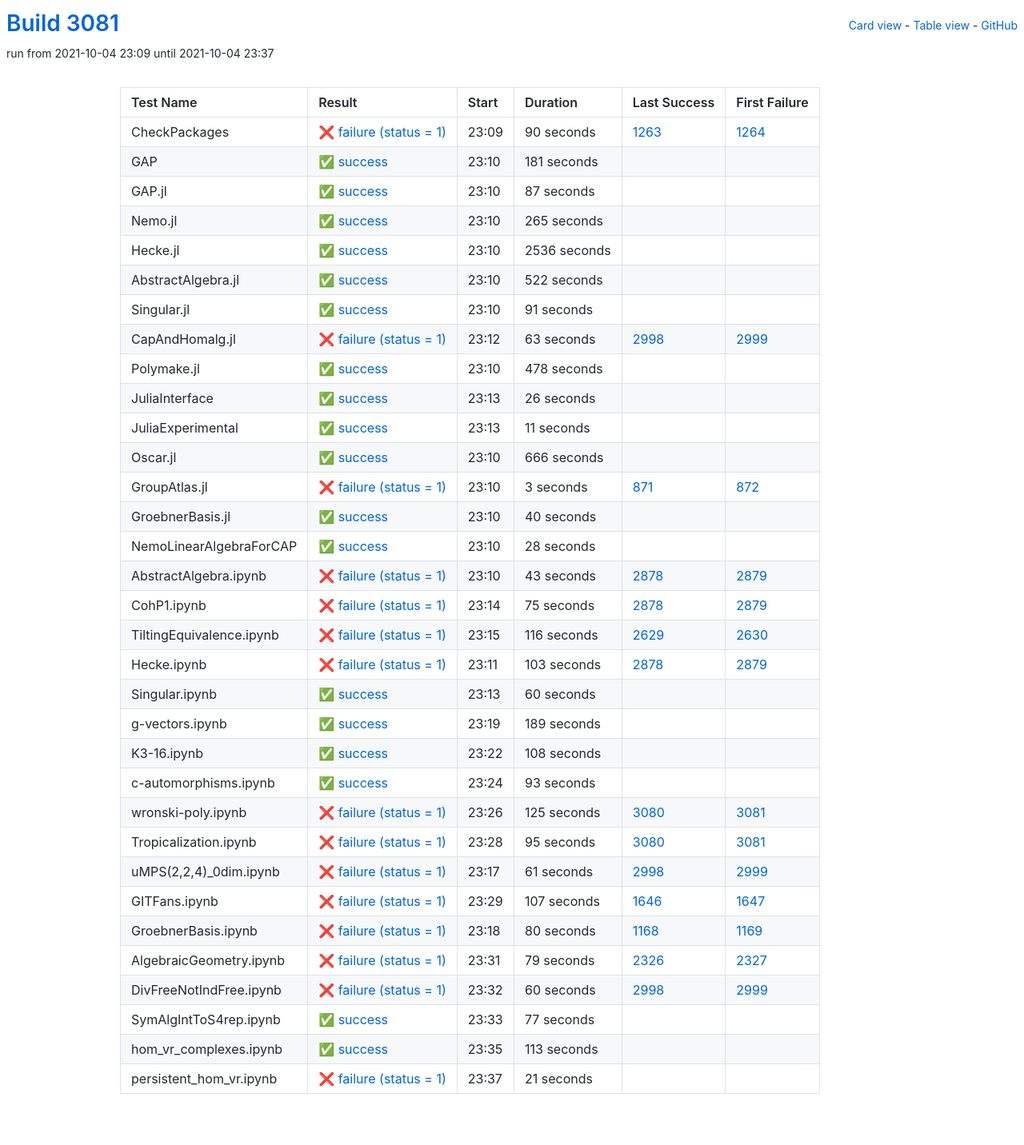
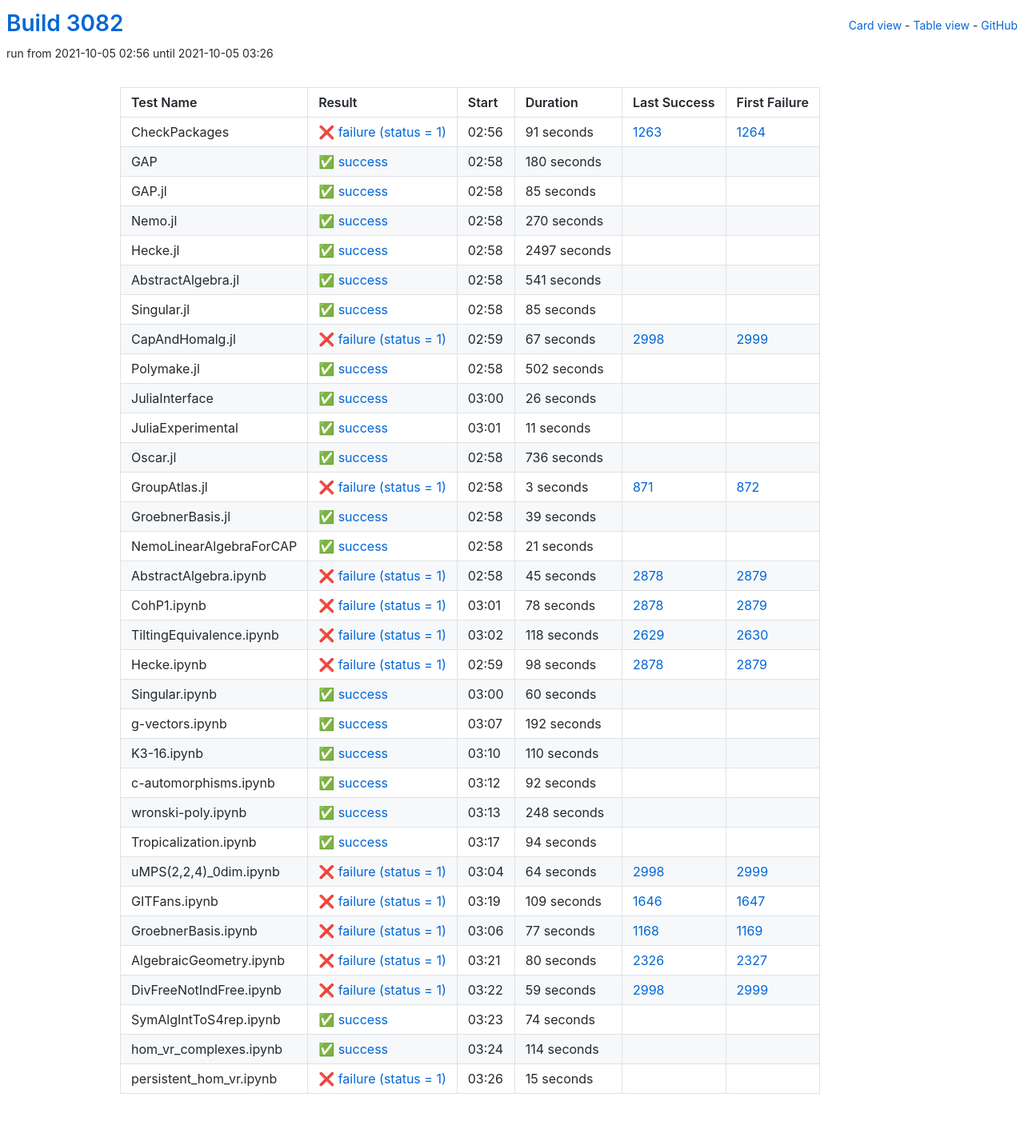
Before and after one commit to oscar-system/oscar-ci-status-stable, a Jekyll site: the page built from table.html, in a window 1280 px wide. Shown: the whole page at 80% size. Built offline with Jekyll 4.4.1, drawn with Linux system fonts in a browser that asks for light colours.

Commit message:
Build #3082

```diff
--- a/_data/ci.yml
+++ b/_data/ci.yml
@@ -1,6 +1,6 @@
 ---
-build: 3081
-build_url: https://oscarci.mathematik.uni-kl.de/job/oscar-stable/3081/
+build: 3082
+build_url: https://oscarci.mathematik.uni-kl.de/job/oscar-stable/3082/
 job: oscar-stable
 organization: oscar-system
 repo: oscar-ci-status-stable
@@ -8,116 +8,116 @@ repourl: https://github.com/oscar-system/oscar-ci-status-stable
 tests:
 - name: CheckPackages
   id: checkpackages
-  log: https://oscarci.mathematik.uni-kl.de/job/oscar-stable/3081/artifact/logs/build-3081/CheckPackages.log
-  start: 2021-10-04 23:09
+  log: https://oscarci.mathematik.uni-kl.de/job/oscar-stable/3082/artifact/logs/build-3082/CheckPackages.log
+  start: 2021-10-05 02:56
   success: false
   exitcode: 1
   status: failure
-  duration: 90
+  duration: 91
   last_success: 1263
   last_success_url: https://oscarci.mathematik.uni-kl.de/job/oscar-stable/1263/
   first_failure: 1264
   first_failure_url: https://oscarci.mathematik.uni-kl.de/job/oscar-stable/1264/
 - name: GAP
   id: gap
-  log: https://oscarci.mathematik.uni-kl.de/job/oscar-stable/3081/artifact/logs/build-3081/GAP.log
-  start: 2021-10-04 23:10
+  log: https://oscarci.mathematik.uni-kl.de/job/oscar-stable/3082/artifact/logs/build-3082/GAP.log
+  start: 2021-10-05 02:58
   success: true
   exitcode: 0
   status: success
-  duration: 181
+  duration: 180
   last_success: false
   last_success_url:
   first_failure: false
   first_failure_url:
 - name: GAP.jl
   id: gap-jl
-  log: https://oscarci.mathematik.uni-kl.de/job/oscar-stable/3081/artifact/logs/build-3081/GAP.jl.log
-  start: 2021-10-04 23:10
+  log: https://oscarci.mathematik.uni-kl.de/job/oscar-stable/3082/artifact/logs/build-3082/GAP.jl.log
+  start: 2021-10-05 02:58
   success: true
   exitcode: 0
   status: success
-  duration: 87
+  duration: 85
   last_success: false
   last_success_url:
   first_failure: false
   first_failure_url:
 - name: Nemo.jl
   id: nemo-jl
-  log: https://oscarci.mathematik.uni-kl.de/job/oscar-stable/3081/artifact/logs/build-3081/Nemo.jl.log
-  start: 2021-10-04 23:10
+  log: https://oscarci.mathematik.uni-kl.de/job/oscar-stable/3082/artifact/logs/build-3082/Nemo.jl.log
+  start: 2021-10-05 02:58
   success: true
   exitcode: 0
   status: success
-  duration: 265
+  duration: 270
   last_success: false
   last_success_url:
   first_failure: false
   first_failure_url:
 - name: Hecke.jl
   id: hecke-jl
-  log: https://oscarci.mathematik.uni-kl.de/job/oscar-stable/3081/artifact/logs/build-3081/Hecke.jl.log
-  start: 2021-10-04 23:10
+  log: https://oscarci.mathematik.uni-kl.de/job/oscar-stable/3082/artifact/logs/build-3082/Hecke.jl.log
+  start: 2021-10-05 02:58
   success: true
   exitcode: 0
   status: success
-  duration: 2536
+  duration: 2497
   last_success: false
   last_success_url:
   first_failure: false
   first_failure_url:
 - name: AbstractAlgebra.jl
   id: abstractalgebra-jl
-  log: https://oscarci.mathematik.uni-kl.de/job/oscar-stable/3081/artifact/logs/build-3081/AbstractAlgebra.jl.log
-  start: 2021-10-04 23:10
+  log: https://oscarci.mathematik.uni-kl.de/job/oscar-stable/3082/artifact/logs/build-3082/AbstractAlgebra.jl.log
+  start: 2021-10-05 02:58
   success: true
   exitcode: 0
   status: success
-  duration: 522
+  duration: 541
   last_success: false
   last_success_url:
   first_failure: false
   first_failure_url:
 - name: Singular.jl
   id: singular-jl
-  log: https://oscarci.mathematik.uni-kl.de/job/oscar-stable/3081/artifact/logs/build-3081/Singular.jl.log
-  start: 2021-10-04 23:10
+  log: https://oscarci.mathematik.uni-kl.de/job/oscar-stable/3082/artifact/logs/build-3082/Singular.jl.log
+  start: 2021-10-05 02:58
   success: true
   exitcode: 0
   status: success
-  duration: 91
+  duration: 85
   last_success: false
   last_success_url:
   first_failure: false
   first_failure_url:
 - name: CapAndHomalg.jl
   id: capandhomalg-jl
-  log: https://oscarci.mathematik.uni-kl.de/job/oscar-stable/3081/artifact/logs/build-3081/CapAndHomalg.jl.log
-  start: 2021-10-04 23:12
+  log: https://oscarci.mathematik.uni-kl.de/job/oscar-stable/3082/artifact/logs/build-3082/CapAndHomalg.jl.log
+  start: 2021-10-05 02:59
   success: false
   exitcode: 1
   status: failure
-  duration: 63
+  duration: 67
   last_success: 2998
   last_success_url: https://oscarci.mathematik.uni-kl.de/job/oscar-stable/2998/
   first_failure: 2999
   first_failure_url: https://oscarci.mathematik.uni-kl.de/job/oscar-stable/2999/
 - name: Polymake.jl
   id: polymake-jl
-  log: https://oscarci.mathematik.uni-kl.de/job/oscar-stable/3081/artifact/logs/build-3081/Polymake.jl.log
-  start: 2021-10-04 23:10
+  log: https://oscarci.mathematik.uni-kl.de/job/oscar-stable/3082/artifact/logs/build-3082/Polymake.jl.log
+  start: 2021-10-05 02:58
   success: true
   exitcode: 0
   status: success
-  duration: 478
+  duration: 502
   last_success: false
   last_success_url:
   first_failure: false
   first_failure_url:
 - name: JuliaInterface
   id: juliainterface
-  log: https://oscarci.mathematik.uni-kl.de/job/oscar-stable/3081/artifact/logs/build-3081/JuliaInterface.log
-  start: 2021-10-04 23:13
+  log: https://oscarci.mathematik.uni-kl.de/job/oscar-stable/3082/artifact/logs/build-3082/JuliaInterface.log
+  start: 2021-10-05 03:00
   success: true
   exitcode: 0
   status: success
@@ -128,8 +128,8 @@ tests:
   first_failure_url:
 - name: JuliaExperimental
   id: juliaexperimental
-  log: https://oscarci.mathematik.uni-kl.de/job/oscar-stable/3081/artifact/logs/build-3081/JuliaExperimental.log
-  start: 2021-10-04 23:13
+  log: https://oscarci.mathematik.uni-kl.de/job/oscar-stable/3082/artifact/logs/build-3082/JuliaExperimental.log
+  start: 2021-10-05 03:01
   success: true
   exitcode: 0
   status: success
@@ -140,20 +140,20 @@ tests:
   first_failure_url:
 - name: Oscar.jl
   id: oscar-jl
-  log: https://oscarci.mathematik.uni-kl.de/job/oscar-stable/3081/artifact/logs/build-3081/Oscar.jl.log
-  start: 2021-10-04 23:10
+  log: https://oscarci.mathematik.uni-kl.de/job/oscar-stable/3082/artifact/logs/build-3082/Oscar.jl.log
+  start: 2021-10-05 02:58
   success: true
   exitcode: 0
   status: success
-  duration: 666
+  duration: 736
   last_success: false
   last_success_url:
   first_failure: false
   first_failure_url:
 - name: GroupAtlas.jl
   id: groupatlas-jl
-  log: https://oscarci.mathematik.uni-kl.de/job/oscar-stable/3081/artifact/logs/build-3081/GroupAtlas.jl.log
-  start: 2021-10-04 23:10
+  log: https://oscarci.mathematik.uni-kl.de/job/oscar-stable/3082/artifact/logs/build-3082/GroupAtlas.jl.log
+  start: 2021-10-05 02:58
   success: false
   exitcode: 1
   status: failure
@@ -164,80 +164,80 @@ tests:
   first_failure_url: https://oscarci.mathematik.uni-kl.de/job/oscar-stable/872/
 - name: GroebnerBasis.jl
   id: groebnerbasis-jl
-  log: https://oscarci.mathematik.uni-kl.de/job/oscar-stable/3081/artifact/logs/build-3081/GroebnerBasis.jl.log
-  start: 2021-10-04 23:10
+  log: https://oscarci.mathematik.uni-kl.de/job/oscar-stable/3082/artifact/logs/build-3082/GroebnerBasis.jl.log
+  start: 2021-10-05 02:58
   success: true
   exitcode: 0
   status: success
-  duration: 40
+  duration: 39
   last_success: false
   last_success_url:
   first_failure: false
   first_failure_url:
 - name: NemoLinearAlgebraForCAP
   id: nemolinearalgebraforcap
-  log: https://oscarci.mathematik.uni-kl.de/job/oscar-stable/3081/artifact/logs/build-3081/NemoLinearAlgebraForCAP.log
-  start: 2021-10-04 23:10
+  log: https://oscarci.mathematik.uni-kl.de/job/oscar-stable/3082/artifact/logs/build-3082/NemoLinearAlgebraForCAP.log
+  start: 2021-10-05 02:58
   success: true
   exitcode: 0
   status: success
-  duration: 28
+  duration: 21
   last_success: false
   last_success_url:
   first_failure: false
   first_failure_url:
 - name: AbstractAlgebra.ipynb
   id: abstractalgebra-ipynb
-  log: https://oscarci.mathematik.uni-kl.de/job/oscar-stable/3081/artifact/logs/build-3081/AbstractAlgebra.ipynb.log
-  start: 2021-10-04 23:10
+  log: https://oscarci.mathematik.uni-kl.de/job/oscar-stable/3082/artifact/logs/build-3082/AbstractAlgebra.ipynb.log
+  start: 2021-10-05 02:58
   success: false
   exitcode: 1
   status: failure
-  duration: 43
+  duration: 45
   last_success: 2878
   last_success_url: https://oscarci.mathematik.uni-kl.de/job/oscar-stable/2878/
   first_failure: 2879
   first_failure_url: https://oscarci.mathematik.uni-kl.de/job/oscar-stable/2879/
 - name: CohP1.ipynb
   id: cohp1-ipynb
-  log: https://oscarci.mathematik.uni-kl.de/job/oscar-stable/3081/artifact/logs/build-3081/CohP1.ipynb.log
-  start: 2021-10-04 23:14
+  log: https://oscarci.mathematik.uni-kl.de/job/oscar-stable/3082/artifact/logs/build-3082/CohP1.ipynb.log
+  start: 2021-10-05 03:01
   success: false
   exitcode: 1
   status: failure
-  duration: 75
+  duration: 78
   last_success: 2878
   last_success_url: https://oscarci.mathematik.uni-kl.de/job/oscar-stable/2878/
   first_failure: 2879
   first_failure_url: https://oscarci.mathematik.uni-kl.de/job/oscar-stable/2879/
 - name: TiltingEquivalence.ipynb
   id: tiltingequivalence-ipynb
-  log: https://oscarci.mathematik.uni-kl.de/job/oscar-stable/3081/artifact/logs/build-3081/TiltingEquivalence.ipynb.log
-  start: 2021-10-04 23:15
+  log: https://oscarci.mathematik.uni-kl.de/job/oscar-stable/3082/artifact/logs/build-3082/TiltingEquivalence.ipynb.log
+  start: 2021-10-05 03:02
   success: false
   exitcode: 1
   status: failure
-  duration: 116
+  duration: 118
   last_success: 2629
   last_success_url: https://oscarci.mathematik.uni-kl.de/job/oscar-stable/2629/
   first_failure: 2630
   first_failure_url: https://oscarci.mathematik.uni-kl.de/job/oscar-stable/2630/
 - name: Hecke.ipynb
   id: hecke-ipynb
-  log: https://oscarci.mathematik.uni-kl.de/job/oscar-stable/3081/artifact/logs/build-3081/Hecke.ipynb.log
-  start: 2021-10-04 23:11
+  log: https://oscarci.mathematik.uni-kl.de/job/oscar-stable/3082/artifact/logs/build-3082/Hecke.ipynb.log
+  start: 2021-10-05 02:59
   success: false
   exitcode: 1
   status: failure
-  duration: 103
+  duration: 98
   last_success: 2878
   last_success_url: https://oscarci.mathematik.uni-kl.de/job/oscar-stable/2878/
   first_failure: 2879
   first_failure_url: https://oscarci.mathematik.uni-kl.de/job/oscar-stable/2879/
 - name: Singular.ipynb
   id: singular-ipynb
-  log: https://oscarci.mathematik.uni-kl.de/job/oscar-stable/3081/artifact/logs/build-3081/Singular.ipynb.log
-  start: 2021-10-04 23:13
+  log: https://oscarci.mathematik.uni-kl.de/job/oscar-stable/3082/artifact/logs/build-3082/Singular.ipynb.log
+  start: 2021-10-05 03:00
   success: true
   exitcode: 0
   status: success
@@ -248,156 +248,156 @@ tests:
   first_failure_url:
 - name: g-vectors.ipynb
   id: g-vectors-ipynb
-  log: https://oscarci.mathematik.uni-kl.de/job/oscar-stable/3081/artifact/logs/build-3081/g-vectors.ipynb.log
-  start: 2021-10-04 23:19
+  log: https://oscarci.mathematik.uni-kl.de/job/oscar-stable/3082/artifact/logs/build-3082/g-vectors.ipynb.log
+  start: 2021-10-05 03:07
   success: true
   exitcode: 0
   status: success
-  duration: 189
+  duration: 192
   last_success: false
   last_success_url:
   first_failure: false
   first_failure_url:
 - name: K3-16.ipynb
   id: k3-16-ipynb
-  log: https://oscarci.mathematik.uni-kl.de/job/oscar-stable/3081/artifact/logs/build-3081/K3-16.ipynb.log
-  start: 2021-10-04 23:22
+  log: https://oscarci.mathematik.uni-kl.de/job/oscar-stable/3082/artifact/logs/build-3082/K3-16.ipynb.log
+  start: 2021-10-05 03:10
   success: true
   exitcode: 0
   status: success
-  duration: 108
+  duration: 110
   last_success: false
   last_success_url:
   first_failure: false
   first_failure_url:
 - name: c-automorphisms.ipynb
   id: c-automorphisms-ipynb
-  log: https://oscarci.mathematik.uni-kl.de/job/oscar-stable/3081/artifact/logs/build-3081/c-automorphisms.ipynb.log
-  start: 2021-10-04 23:24
+  log: https://oscarci.mathematik.uni-kl.de/job/oscar-stable/3082/artifact/logs/build-3082/c-automorphisms.ipynb.log
+  start: 2021-10-05 03:12
   success: true
   exitcode: 0
   status: success
-  duration: 93
+  duration: 92
   last_success: false
   last_success_url:
   first_failure: false
   first_failure_url:
 - name: wronski-poly.ipynb
   id: wronski-poly-ipynb
-  log: https://oscarci.mathematik.uni-kl.de/job/oscar-stable/3081/artifact/logs/build-3081/wronski-poly.ipynb.log
-  start: 2021-10-04 23:26
+  log: https://oscarci.mathematik.uni-kl.de/job/oscar-stable/3082/artifact/logs/build-3082/wronski-poly.ipynb.log
+  start: 2021-10-05 03:13
+  success: true
+  exitcode: 0
+  status: success
+  duration: 248
+  last_success: false
+  last_success_url:
+  first_failure: false
+  first_failure_url:
+- name: Tropicalization.ipynb
+  id: tropicalization-ipynb
+  log: https://oscarci.mathematik.uni-kl.de/job/oscar-stable/3082/artifact/logs/build-3082/Tropicalization.ipynb.log
+  start: 2021-10-05 03:17
+  success: true
+  exitcode: 0
+  status: success
+  duration: 94
+  last_success: false
+  last_success_url:
+  first_failure: false
+  first_failure_url:
+- name: uMPS(2,2,4)_0dim.ipynb
+  id: umps-2-2-4-0dim-ipynb
+  log: https://oscarci.mathematik.uni-kl.de/job/oscar-stable/3082/artifact/logs/build-3082/uMPS-2-2-4-_0dim.ipynb.log
+  start: 2021-10-05 03:04
   success: false
   exitcode: 1
   status: failure
-  duration: 125
-  last_success: 3080
-  last_success_url: https://oscarci.mathematik.uni-kl.de/job/oscar-stable/3080/
-  first_failure: 3081
-  first_failure_url: https://oscarci.mathematik.uni-kl.de/job/oscar-stable/3081/
-- name: Tropicalization.ipynb
-  id: tropicalization-ipynb
-  log: https://oscarci.mathematik.uni-kl.de/job/oscar-stable/3081/artifact/logs/build-3081/Tropicalization.ipynb.log
-  start: 2021-10-04 23:28
-  success: false
-  exitcode: 1
-  status: failure
-  duration: 95
-  last_success: 3080
-  last_success_url: https://oscarci.mathematik.uni-kl.de/job/oscar-stable/3080/
-  first_failure: 3081
-  first_failure_url: https://oscarci.mathematik.uni-kl.de/job/oscar-stable/3081/
-- name: uMPS(2,2,4)_0dim.ipynb
-  id: umps-2-2-4-0dim-ipynb
-  log: https://oscarci.mathematik.uni-kl.de/job/oscar-stable/3081/artifact/logs/build-3081/uMPS-2-2-4-_0dim.ipynb.log
-  start: 2021-10-04 23:17
-  success: false
-  exitcode: 1
-  status: failure
-  duration: 61
+  duration: 64
   last_success: 2998
   last_success_url: https://oscarci.mathematik.uni-kl.de/job/oscar-stable/2998/
   first_failure: 2999
   first_failure_url: https://oscarci.mathematik.uni-kl.de/job/oscar-stable/2999/
 - name: GITFans.ipynb
   id: gitfans-ipynb
-  log: https://oscarci.mathematik.uni-kl.de/job/oscar-stable/3081/artifact/logs/build-3081/GITFans.ipynb.log
-  start: 2021-10-04 23:29
+  log: https://oscarci.mathematik.uni-kl.de/job/oscar-stable/3082/artifact/logs/build-3082/GITFans.ipynb.log
+  start: 2021-10-05 03:19
   success: false
   exitcode: 1
   status: failure
-  duration: 107
+  duration: 109
   last_success: 1646
   last_success_url: https://oscarci.mathematik.uni-kl.de/job/oscar-stable/1646/
   first_failure: 1647
   first_failure_url: https://oscarci.mathematik.uni-kl.de/job/oscar-stable/1647/
 - name: GroebnerBasis.ipynb
   id: groebnerbasis-ipynb
-  log: https://oscarci.mathematik.uni-kl.de/job/oscar-stable/3081/artifact/logs/build-3081/GroebnerBasis.ipynb.log
-  start: 2021-10-04 23:18
+  log: https://oscarci.mathematik.uni-kl.de/job/oscar-stable/3082/artifact/logs/build-3082/GroebnerBasis.ipynb.log
+  start: 2021-10-05 03:06
   success: false
   exitcode: 1
   status: failure
-  duration: 80
+  duration: 77
   last_success: 1168
   last_success_url: https://oscarci.mathematik.uni-kl.de/job/oscar-stable/1168/
   first_failure: 1169
   first_failure_url: https://oscarci.mathematik.uni-kl.de/job/oscar-stable/1169/
 - name: AlgebraicGeometry.ipynb
   id: algebraicgeometry-ipynb
-  log: https://oscarci.mathematik.uni-kl.de/job/oscar-stable/3081/artifact/logs/build-3081/AlgebraicGeometry.ipynb.log
-  start: 2021-10-04 23:31
+  log: https://oscarci.mathematik.uni-kl.de/job/oscar-stable/3082/artifact/logs/build-3082/AlgebraicGeometry.ipynb.log
+  start: 2021-10-05 03:21
   success: false
   exitcode: 1
   status: failure
-  duration: 79
+  duration: 80
   last_success: 2326
   last_success_url: https://oscarci.mathematik.uni-kl.de/job/oscar-stable/2326/
   first_failure: 2327
   first_failure_url: https://oscarci.mathematik.uni-kl.de/job/oscar-stable/2327/
 - name: DivFreeNotIndFree.ipynb
   id: divfreenotindfree-ipynb
-  log: https://oscarci.mathematik.uni-kl.de/job/oscar-stable/3081/artifact/logs/build-3081/DivFreeNotIndFree.ipynb.log
-  start: 2021-10-04 23:32
+  log: https://oscarci.mathematik.uni-kl.de/job/oscar-stable/3082/artifact/logs/build-3082/DivFreeNotIndFree.ipynb.log
+  start: 2021-10-05 03:22
   success: false
   exitcode: 1
   status: failure
-  duration: 60
+  duration: 59
   last_success: 2998
   last_success_url: https://oscarci.mathematik.uni-kl.de/job/oscar-stable/2998/
   first_failure: 2999
   first_failure_url: https://oscarci.mathematik.uni-kl.de/job/oscar-stable/2999/
 - name: SymAlgIntToS4rep.ipynb
   id: symalginttos4rep-ipynb
-  log: https://oscarci.mathematik.uni-kl.de/job/oscar-stable/3081/artifact/logs/build-3081/SymAlgIntToS4rep.ipynb.log
-  start: 2021-10-04 23:33
+  log: https://oscarci.mathematik.uni-kl.de/job/oscar-stable/3082/artifact/logs/build-3082/SymAlgIntToS4rep.ipynb.log
+  start: 2021-10-05 03:23
   success: true
   exitcode: 0
   status: success
-  duration: 77
+  duration: 74
   last_success: false
   last_success_url:
   first_failure: false
   first_failure_url:
 - name: hom_vr_complexes.ipynb
   id: hom-vr-complexes-ipynb
-  log: https://oscarci.mathematik.uni-kl.de/job/oscar-stable/3081/artifact/logs/build-3081/hom_vr_complexes.ipynb.log
-  start: 2021-10-04 23:35
+  log: https://oscarci.mathematik.uni-kl.de/job/oscar-stable/3082/artifact/logs/build-3082/hom_vr_complexes.ipynb.log
+  start: 2021-10-05 03:24
   success: true
   exitcode: 0
   status: success
-  duration: 113
+  duration: 114
   last_success: false
   last_success_url:
   first_failure: false
   first_failure_url:
 - name: persistent_hom_vr.ipynb
   id: persistent-hom-vr-ipynb
-  log: https://oscarci.mathematik.uni-kl.de/job/oscar-stable/3081/artifact/logs/build-3081/persistent_hom_vr.ipynb.log
-  start: 2021-10-04 23:37
+  log: https://oscarci.mathematik.uni-kl.de/job/oscar-stable/3082/artifact/logs/build-3082/persistent_hom_vr.ipynb.log
+  start: 2021-10-05 03:26
   success: false
   exitcode: 1
   status: failure
-  duration: 21
+  duration: 15
   last_success: false
   last_success_url:
   first_failure: false
```
Also changed, not shown: README.md.
